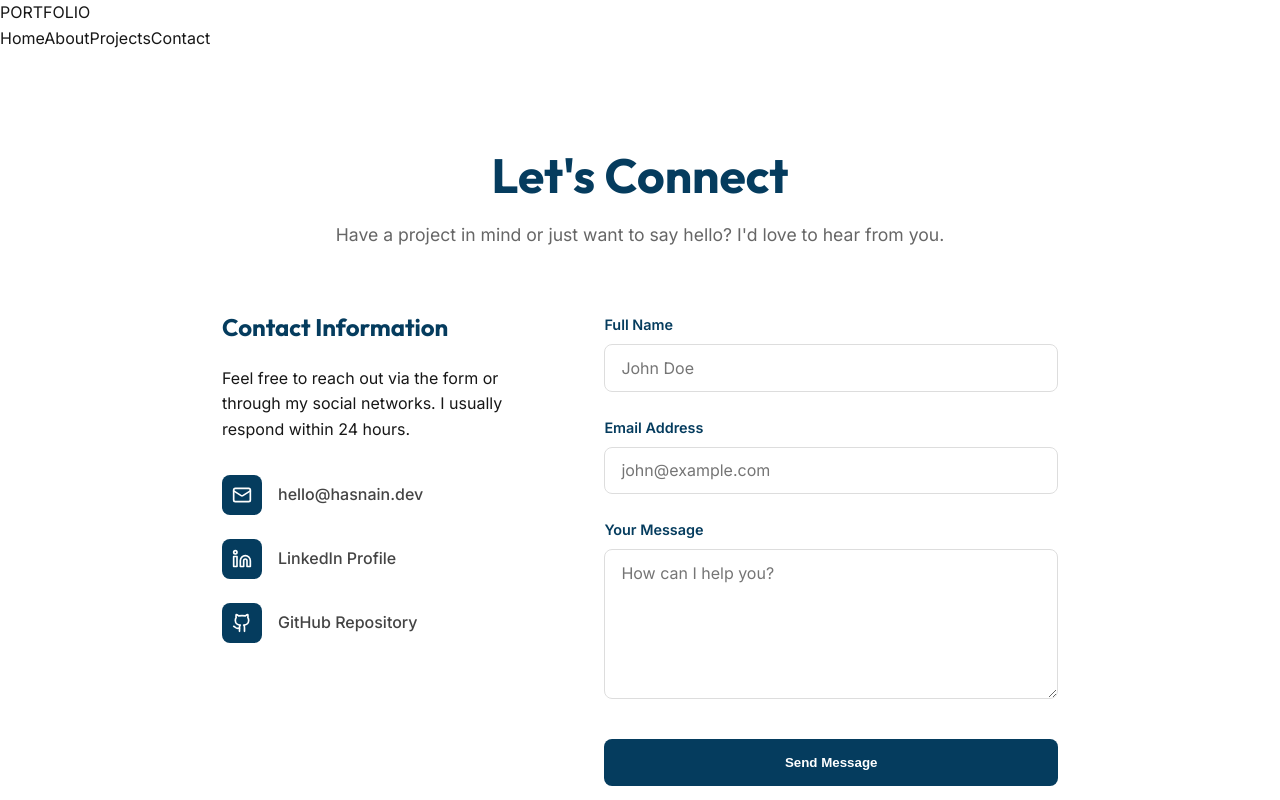
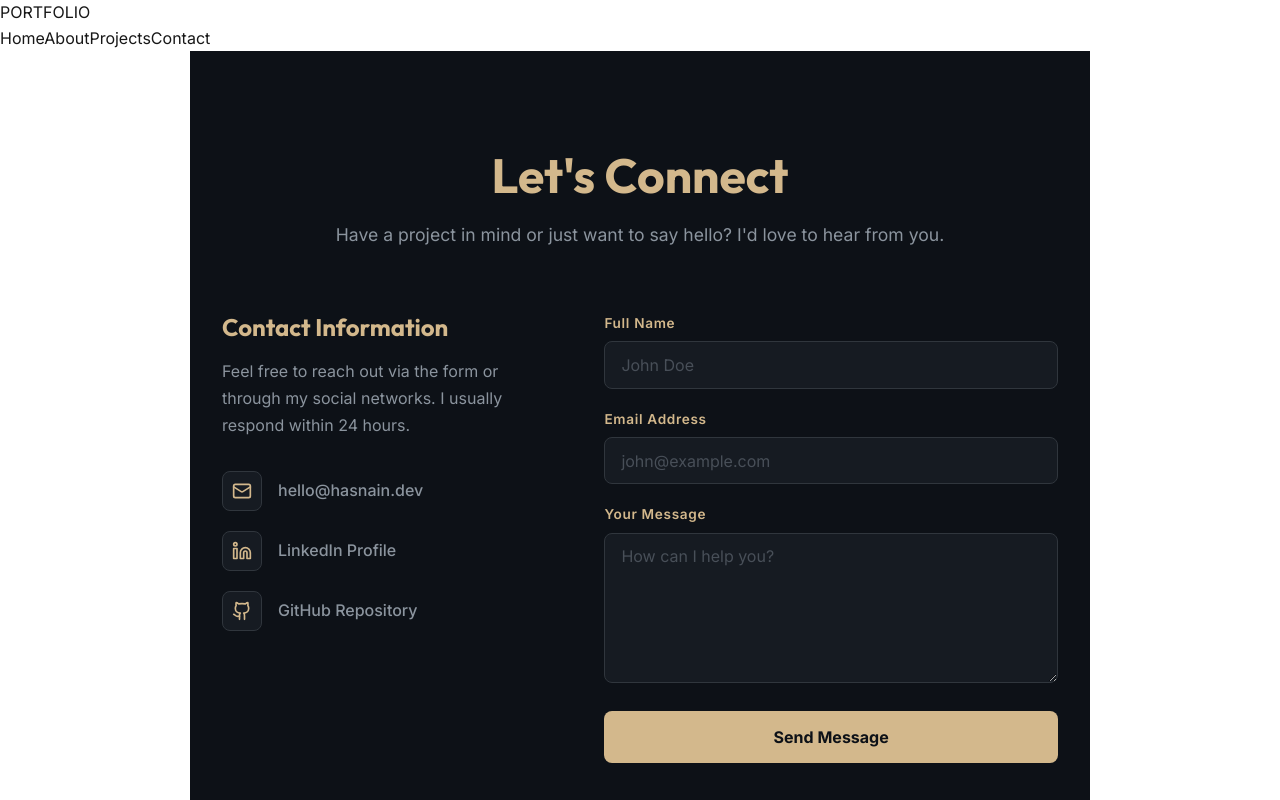
Before and after one commit to Hasnaincoder1/Portfolio, a Next.js app: page /contact in a window 1280 px wide. Built offline with nearby package versions, Linux system fonts and the light colour scheme.

Commit message:
Portfolio update - Wed-02-25 12:22

```diff
--- a/src/app/about/about.module.css
+++ b/src/app/about/about.module.css
@@ -1,7 +1,12 @@
+/* ===== DARK THEME - ABOUT PAGE ===== */
+
 .page {
     max-width: 1000px;
     margin: 0 auto;
     padding: 4rem 2rem;
+    background-color: #0d1117;
+    min-height: 100vh;
+    color: #e6edf3;
 }
 
 .profileSection {
@@ -17,21 +22,22 @@
     width: 300px;
     height: 300px;
     border-radius: 1rem;
-    /* Square with slight rounding for modern look */
     overflow: hidden;
-    box-shadow: 0 20px 40px rgba(0, 0, 0, 0.1);
+    box-shadow: 0 20px 60px rgba(0, 0, 0, 0.6);
+    border: 2px solid #30363d;
 }
 
 .whoIAm h1 {
     font-size: 3rem;
     margin-bottom: 1.5rem;
-    color: var(--section-divider);
+    color: #D3B88C;
 }
 
 .whoIAm p {
     font-size: 1.1rem;
-    color: var(--foreground);
+    color: #8b949e;
     margin-bottom: 1rem;
+    line-height: 1.7;
 }
 
 .section {
@@ -40,7 +46,7 @@
 
 .sectionTitle {
     font-size: 2rem;
-    color: var(--section-divider);
+    color: #D3B88C;
     margin-bottom: 2rem;
     display: flex;
     align-items: center;
@@ -50,8 +56,8 @@
 .sectionTitle::after {
     content: "";
     flex: 1;
-    height: 2px;
-    background-color: var(--section-divider);
+    height: 1px;
+    background: linear-gradient(90deg, #D3B88C55, transparent);
 }
 
 .timeline {
@@ -63,69 +69,78 @@
 .timelineItem {
     position: relative;
     padding-left: 2rem;
-    border-left: 2px solid var(--primary-accent);
+    border-left: 2px solid #D3B88C55;
 }
 
 .timelineItem::before {
     content: "";
     position: absolute;
     left: -9px;
-    top: 0;
+    top: 4px;
     width: 16px;
     height: 16px;
-    background-color: var(--white);
-    border: 2px solid var(--primary-accent);
+    background-color: #0d1117;
+    border: 2px solid #D3B88C;
     border-radius: 50%;
 }
 
 .expGrid {
     display: grid;
-    grid-template-columns: repeat(auto-fill, minmax(300px, 1fr));
+    grid-template-columns: repeat(auto-fill, minmax(280px, 1fr));
     gap: 2rem;
 }
 
 .expCard {
-    background: white;
+    background: #161b22;
     padding: 2rem;
-    border-radius: 0.5rem;
-    border: 1px solid #eee;
-    box-shadow: 0 4px 12px rgba(0, 0, 0, 0.03);
-    transition: transform 0.3s ease;
+    border-radius: 0.75rem;
+    border: 1px solid #30363d;
+    box-shadow: 0 4px 20px rgba(0, 0, 0, 0.3);
+    transition: transform 0.3s ease, border-color 0.3s ease;
 }
 
 .expCard:hover {
     transform: translateY(-5px);
+    border-color: #D3B88C;
 }
 
 .role {
     font-weight: 700;
-    font-size: 1.25rem;
-    color: var(--section-divider);
+    font-size: 1.2rem;
+    color: #e6edf3;
+    margin-bottom: 0.25rem;
 }
 
 .company {
-    color: var(--primary-accent);
+    color: #D3B88C;
     margin-bottom: 0.5rem;
+    font-weight: 500;
 }
 
 .duration {
-    font-size: 0.9rem;
-    color: #666;
+    font-size: 0.85rem;
+    color: #6e7681;
 }
 
 .skillsGrid {
     display: flex;
     flex-wrap: wrap;
-    gap: 1rem;
+    gap: 0.75rem;
 }
 
 .skillTag {
-    background: var(--section-divider);
-    color: white;
-    padding: 0.5rem 1.25rem;
+    background: #161b22;
+    border: 1px solid #D3B88C55;
+    color: #D3B88C;
+    padding: 0.4rem 1.1rem;
     border-radius: 100px;
-    font-size: 0.9rem;
+    font-size: 0.875rem;
     font-weight: 500;
+    transition: background 0.3s ease;
+}
+
+.skillTag:hover {
+    background: #D3B88C22;
 }
 
 @media (max-width: 768px) {
--- a/src/app/contact/contact.module.css
+++ b/src/app/contact/contact.module.css
@@ -1,19 +1,24 @@
+/* ===== DARK THEME - CONTACT PAGE ===== */
+
 .page {
     max-width: 900px;
     margin: 0 auto;
     padding: 6rem 2rem;
+    background-color: #0d1117;
+    min-height: 100vh;
+    color: #e6edf3;
 }
 
 .title {
     font-size: 3rem;
-    color: var(--section-divider);
+    color: #D3B88C;
     margin-bottom: 1rem;
     text-align: center;
 }
 
 .subtitle {
     text-align: center;
-    color: #666;
+    color: #8b949e;
     margin-bottom: 4rem;
     font-size: 1.1rem;
 }
@@ -26,14 +31,19 @@
 
 .infoSection h2 {
     font-size: 1.5rem;
-    margin-bottom: 1.5rem;
-    color: var(--section-divider);
+    margin-bottom: 1rem;
+    color: #D3B88C;
+}
+
+.infoSection p {
+    color: #8b949e;
+    line-height: 1.7;
 }
 
 .socialLinks {
     display: flex;
     flex-direction: column;
-    gap: 1.5rem;
+    gap: 1.25rem;
     margin-top: 2rem;
 }
 
@@ -41,13 +51,13 @@
     display: flex;
     align-items: center;
     gap: 1rem;
-    color: #444;
+    color: #8b949e;
     font-weight: 500;
     transition: color 0.3s ease;
 }
 
 .socialLink:hover {
-    color: var(--primary-accent);
+    color: #D3B88C;
 }
 
 .iconWrapper {
@@ -56,43 +66,59 @@
     display: flex;
     align-items: center;
     justify-content: center;
-    background: var(--section-divider);
-    color: white;
+    background: #161b22;
+    color: #D3B88C;
     border-radius: 8px;
+    border: 1px solid #30363d;
+    flex-shrink: 0;
+    transition: border-color 0.3s ease;
+}
+
+.socialLink:hover .iconWrapper {
+    border-color: #D3B88C;
 }
 
 .form {
     display: flex;
     flex-direction: column;
-    gap: 1.5rem;
+    gap: 1.25rem;
 }
 
 .group {
     display: flex;
     flex-direction: column;
-    gap: 0.5rem;
+    gap: 0.4rem;
 }
 
 .group label {
-    font-size: 0.9rem;
+    font-size: 0.85rem;
     font-weight: 600;
-    color: var(--section-divider);
+    color: #D3B88C;
+    letter-spacing: 0.05em;
 }
 
 .input,
 .textarea {
     padding: 0.8rem 1rem;
-    border: 1px solid #ddd;
+    border: 1px solid #30363d;
     border-radius: 0.5rem;
     font-family: inherit;
     font-size: 1rem;
-    transition: border-color 0.3s ease;
+    transition: border-color 0.3s ease, background 0.3s ease;
+    background: #161b22;
+    color: #e6edf3;
+}
+
+.input::placeholder,
+.textarea::placeholder {
+    color: #484f58;
 }
 
 .input:focus,
 .textarea:focus {
     outline: none;
-    border-color: var(--primary-accent);
+    border-color: #D3B88C;
+    background: #1c2128;
 }
 
 .textarea {
@@ -101,19 +127,22 @@
 }
 
 .submitBtn {
-    background-color: var(--section-divider);
-    color: white;
+    background: #D3B88C;
+    color: #0d1117;
     border: none;
     padding: 1rem;
     border-radius: 0.5rem;
     font-weight: 700;
     cursor: pointer;
-    transition: opacity 0.3s ease;
-    margin-top: 1rem;
+    transition: opacity 0.3s ease, transform 0.2s ease;
+    margin-top: 0.5rem;
+    font-size: 1rem;
+    font-family: inherit;
 }
 
 .submitBtn:hover {
-    opacity: 0.9;
+    opacity: 0.88;
+    transform: translateY(-2px);
 }
 
 @media (max-width: 768px) {
--- a/src/app/projects/projects.module.css
+++ b/src/app/projects/projects.module.css
@@ -1,7 +1,12 @@
+/* ===== DARK THEME - PROJECTS PAGE ===== */
+
 .page {
     max-width: 1200px;
     margin: 0 auto;
     padding: 4rem 2rem;
+    background-color: #0d1117;
+    min-height: 100vh;
+    color: #e6edf3;
 }
 
 .header {
@@ -11,50 +16,66 @@
 
 .header h1 {
     font-size: 3rem;
-    color: var(--section-divider);
+    color: #D3B88C;
     margin-bottom: 1rem;
+}
+
+.header p {
+    color: #8b949e;
+    font-size: 1.1rem;
 }
 
 .filters {
     display: flex;
     justify-content: center;
-    gap: 1rem;
+    gap: 0.75rem;
     margin-bottom: 3rem;
+    flex-wrap: wrap;
 }
 
 .filterBtn {
     background: transparent;
-    border: 1px solid #ddd;
+    border: 1px solid #30363d;
+    color: #8b949e;
     padding: 0.5rem 1.5rem;
     border-radius: 100px;
     cursor: pointer;
     transition: all 0.3s ease;
     font-weight: 500;
+    font-family: inherit;
+}
+
+.filterBtn:hover {
+    border-color: #D3B88C;
+    color: #D3B88C;
 }
 
 .activeFilter {
-    background: var(--section-divider);
-    color: white;
-    border-color: var(--section-divider);
+    background: #D3B88C;
+    color: #0d1117;
+    border-color: #D3B88C;
+    font-weight: 700;
 }
 
 .grid {
     display: grid;
     grid-template-columns: repeat(auto-fill, minmax(350px, 1fr));
-    gap: 2.5rem;
+    gap: 2rem;
 }
 
 .card {
-    background: var(--primary-accent);
-    border: 2px solid var(--border-color);
+    background: #161b22;
+    border: 1px solid #30363d;
     border-radius: 1rem;
     overflow: hidden;
     position: relative;
-    transition: transform 0.3s ease;
+    transition: transform 0.3s ease, box-shadow 0.3s ease, border-color 0.3s ease;
 }
 
 .card:hover {
     transform: translateY(-8px);
+    box-shadow: 0 20px 40px rgba(0, 0, 0, 0.5);
+    border-color: #D3B88C55;
 }
 
 .thumbnailWrapper {
@@ -70,8 +91,7 @@
     left: 0;
     width: 100%;
     height: 100%;
-    background: rgba(27, 81, 45, 0.8);
-    /* Using border color for overlay */
+    background: rgba(13, 17, 23, 0.85);
     display: flex;
     align-items: center;
     justify-content: center;
@@ -84,11 +104,13 @@
 }
 
 .viewBtn {
-    background: white;
-    color: var(--border-color);
-    padding: 0.75rem 1.5rem;
+    background: #D3B88C;
+    color: #0d1117;
+    padding: 0.75rem 1.75rem;
     border-radius: 0.5rem;
     font-weight: 700;
+    border: none;
+    cursor: pointer;
     transform: translateY(20px);
     transition: transform 0.3s ease;
 }
@@ -102,16 +124,17 @@
 }
 
 .title {
-    font-size: 1.5rem;
-    color: var(--section-divider);
+    font-size: 1.4rem;
+    color: #e6edf3;
     margin-bottom: 0.5rem;
+    font-weight: 700;
 }
 
 .description {
-    font-size: 0.95rem;
-    color: #333;
-    margin-bottom: 1.5rem;
-    line-height: 1.5;
+    font-size: 0.9rem;
+    color: #8b949e;
+    margin-bottom: 1.25rem;
+    line-height: 1.6;
 }
 
 .techStack {
@@ -121,12 +144,13 @@
 }
 
 .tag {
-    background: rgba(255, 255, 255, 0.3);
-    padding: 0.25rem 0.75rem;
+    background: #D3B88C1a;
+    border: 1px solid #D3B88C44;
+    padding: 0.2rem 0.7rem;
     border-radius: 4px;
-    font-size: 0.8rem;
+    font-size: 0.78rem;
     font-weight: 600;
-    color: var(--section-divider);
+    color: #D3B88C;
 }
 
 @media (max-width: 640px) {
```
Also changed, not shown: 2 other files (tests, documents, lock files or other folders).
